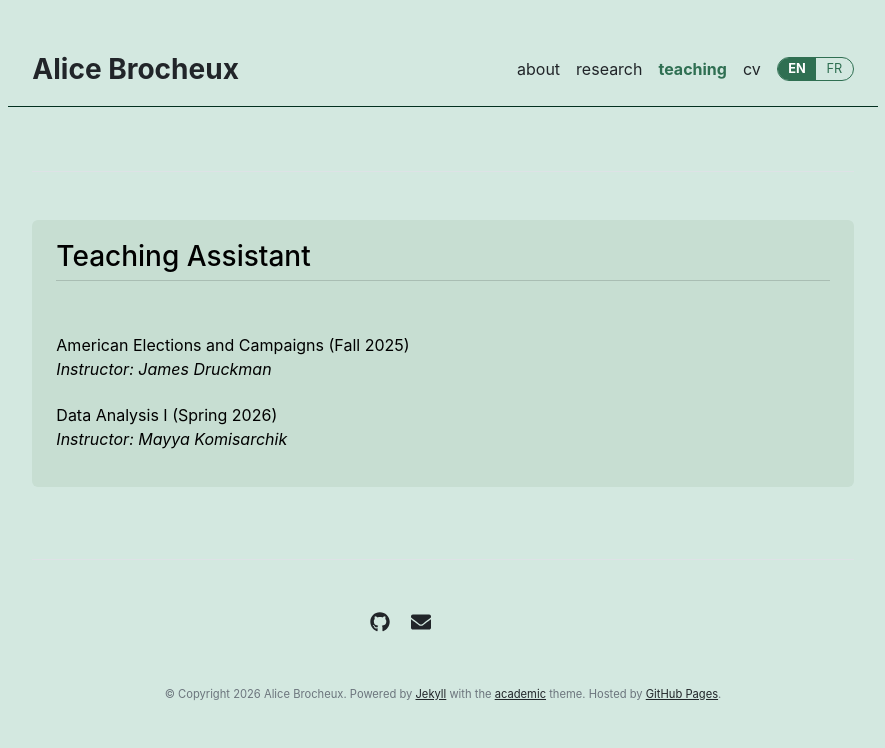
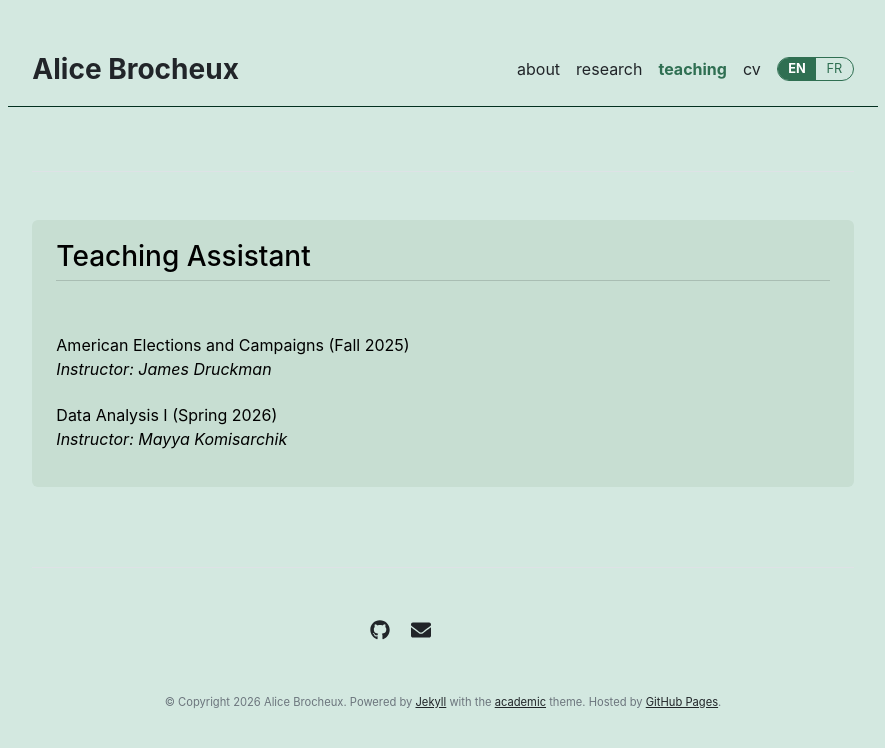
Before and after one commit to AliceBrocheux/alicebrocheux.github.io, a Jekyll site: the page built from teaching.md, in a window 1280 px wide. Shown: the top 748 px of the page, without its empty margins (197-1082 px from the left). Built offline with Jekyll 4.4.1, drawn with Linux system fonts in a browser that asks for light colours.

Commit message:
Update main.css

```diff
--- a/assets/css/main.css
+++ b/assets/css/main.css
@@ -57,7 +57,7 @@ body a {
   background-color: #c7ded2;
   padding: 1.25rem 1.5rem;
   border-radius: 6px;
-  margin-bottom: 1.5rem;
+  margin-bottom: 2rem;
 }
 
 .section-box h3 {
```
